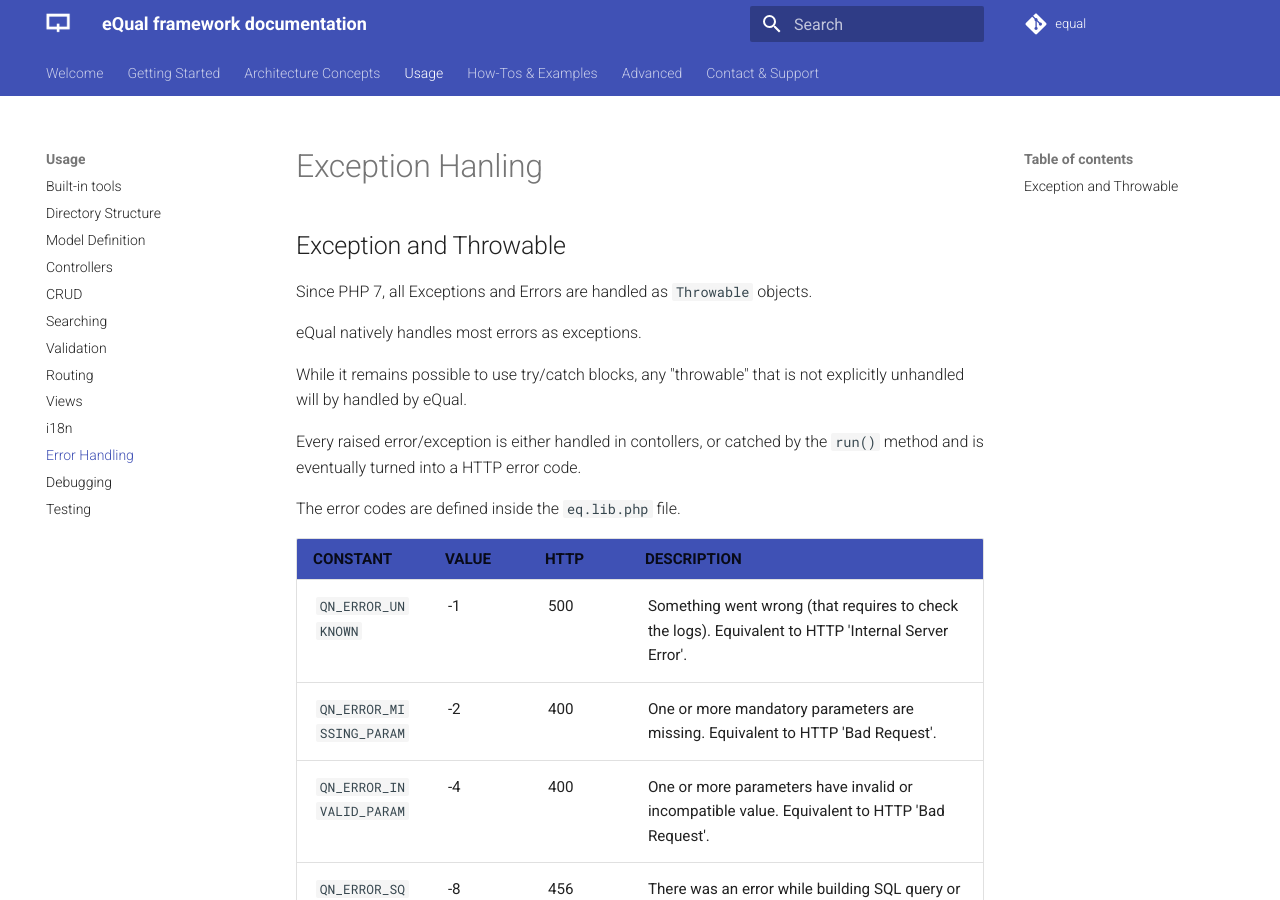
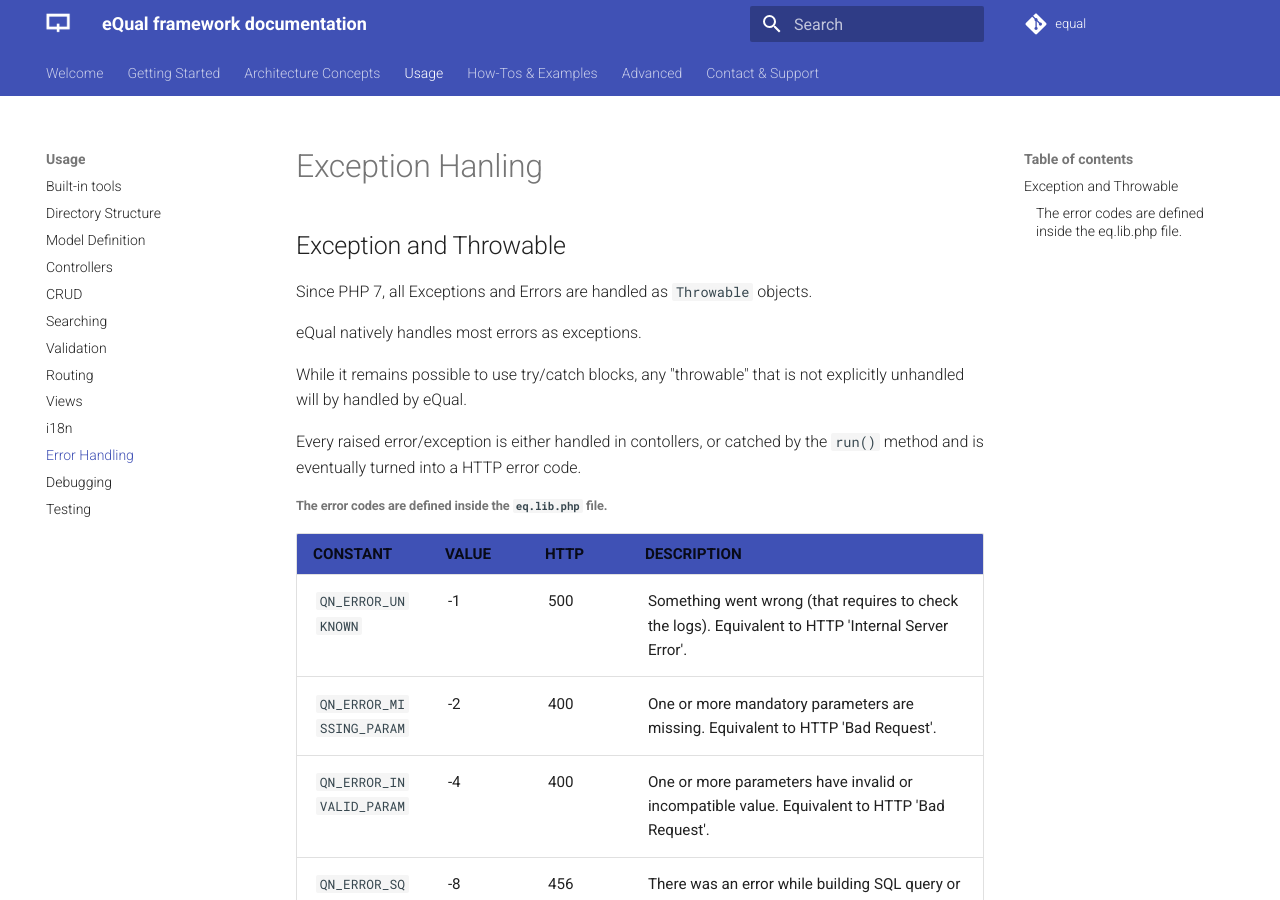
Before and after one commit to equalframework/equal-doc, an MkDocs documentation site: the page built from docs/usage/error-handling.md, in a window 1280 px wide and 900 px high. Built offline with MkDocs 1.6.1 and Material for MkDocs 9.7.7, drawn with Linux system fonts in a browser that asks for light colours; comment, search, counter and statistics services are not loaded.

Commit message:
added docs

```diff
--- a/docs/usage/error-handling.md
+++ b/docs/usage/error-handling.md
@@ -12,10 +12,10 @@ While it remains possible to use try/catch blocks, any "throwable" that is not e
 
 Every raised error/exception is either handled in contollers, or catched by the `run()` method and is eventually turned into a HTTP error code.
 
-The error codes are defined inside the `eq.lib.php` file.
+###### The error codes are defined inside the `eq.lib.php` file.
 
 | CONSTANT                   | VALUE | HTTP | DESCRIPTION                                                  |
-| -------------------------------- | --- | --- | -------------------------------------------------------- |
+| ------------------------------------------ | --- | --- | ---------------------------------------------- |
 | `QN_ERROR_UNKNOWN`         | -1    | 500  | Something went wrong (that requires to check the logs). Equivalent to  HTTP 'Internal Server Error'. |
 | `QN_ERROR_MISSING_PARAM`   | -2    | 400  | One or more mandatory parameters are missing. Equivalent to  HTTP 'Bad Request'. |
 | `QN_ERROR_INVALID_PARAM`   | -4    | 400  | One or more parameters have invalid or incompatible value. Equivalent to  HTTP 'Bad Request'. |
```
